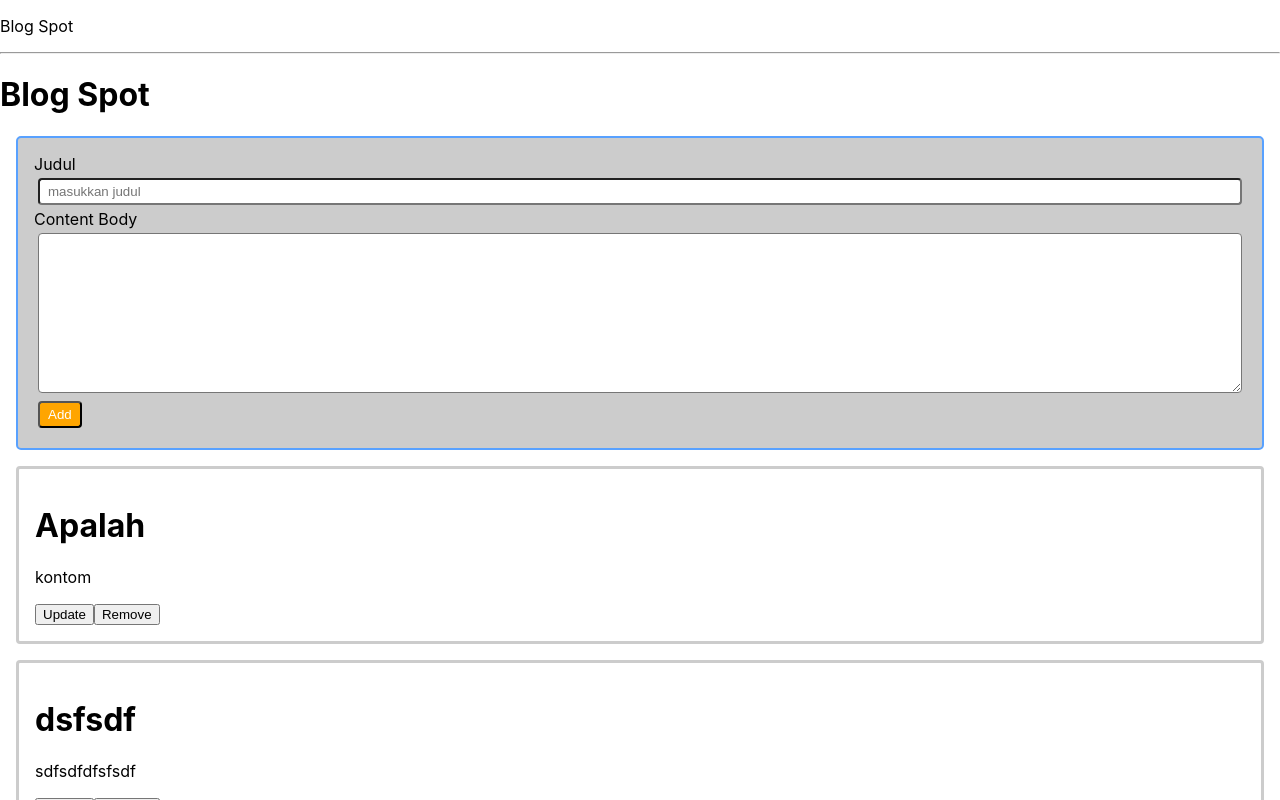
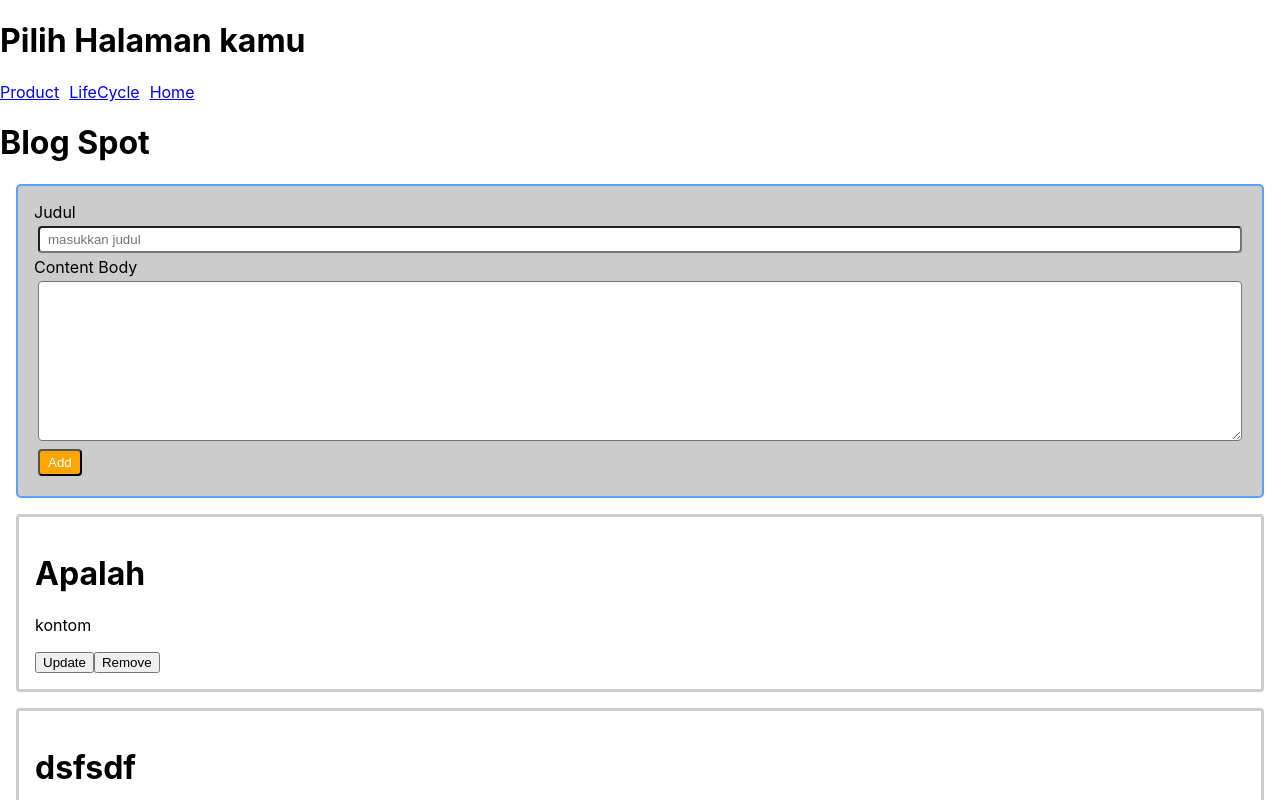
Before and after one commit to Rifal-Prasetyo/latihan-react-dasar, a React (Create React App) app: page / in a window 1280 px wide. Shown: the top 800 px of the page. Built offline with nearby package versions, Linux system fonts and the light colour scheme; data requests are answered from the project's data file.

Commit message:
Berpindah Antar Halaman dengan React Router #11 ReactJS Tutorial

```diff
--- a/src/container/Home/Home.jsx
+++ b/src/container/Home/Home.jsx
@@ -1,33 +1,49 @@
-import React, { Component } from "react";
-// import YouTubeComp from "../../components/YouTubeComp/YouTubeComp";
-// import Product from "../Product/Product";
+import React, { Component, Fragment } from "react";
+import YouTubeComp from "../../components/YouTubeComp/YouTubeComp";
+import Product from "../Product/Product";
 import LifeCycleComp from "../LifeCycleComp/LifeCycleComp";
 import BlogSpot from "../BlogPost/BlogSpot";
+import { BrowserRouter, Routes, Route, Link } from "react-router-dom";
 
 class Home extends Component {
 
     render() {
         return (
+            <BrowserRouter>
+{/*
             <div>
-                {/* <p>Youtube Component</p>
+                <p>Youtube Component</p>
                 <hr />
                 <YouTubeComp title="Tutorial Move On dari perempuan" desc="dimana kamu harus siap"/>
                 <YouTubeComp title="Menjadi Laki-laki baik dan sopan berwibawa" desc="kamu adalah orang hebat bro"/>
                 <YouTubeComp title="Tutorial NextJS" desc="gimana yaj, katamu kamu mau jadi backend aja?"/>
-                <YouTubeComp/>  {/* tidak diberi props  */}
+                <YouTubeComp/>
 
-                {/* <p>Counter</p>
+                <p>Counter</p>
                 <hr />
-                <Product/> */}
+                <Product/>
 
-                {/* <p>LifeCycle Component</p>
+                <p>LifeCycle Component</p>
                 <hr />
-                <LifeCycleComp/> */}
+                <LifeCycleComp/>
 
                 <p>Blog Spot</p>
                 <hr />
                 <BlogSpot />
+
+            </div> */}
+            <h1>Pilih Halaman kamu</h1>
+            <div className="" style={{ display: 'flex', gap: '10px' }}>
+                <Link to="/product">Product</Link>
+                <Link to="/lifecycle">LifeCycle</Link>
+                <Link to="/">Home</Link>
             </div>
+            <Routes>
+            <Route path="/" exact Component={BlogSpot} />
+            <Route path="/product" Component={Product} />
+            <Route path="/lifecycle" Component={LifeCycleComp} />
+            </Routes>
+            </BrowserRouter>
         )
     }
 }
--- a/src/container/LifeCycleComp/LifeCycleComp.jsx
+++ b/src/container/LifeCycleComp/LifeCycleComp.jsx
@@ -61,6 +61,7 @@ class LifeCycleComp extends Component {
         console.log('render');
         return (
             <div>
+                <h1>Halaman LifeCycle</h1>
                 <button onClick={this.changeCount}>Component Button {this.state.count}</button>
             </div>
         )
```
